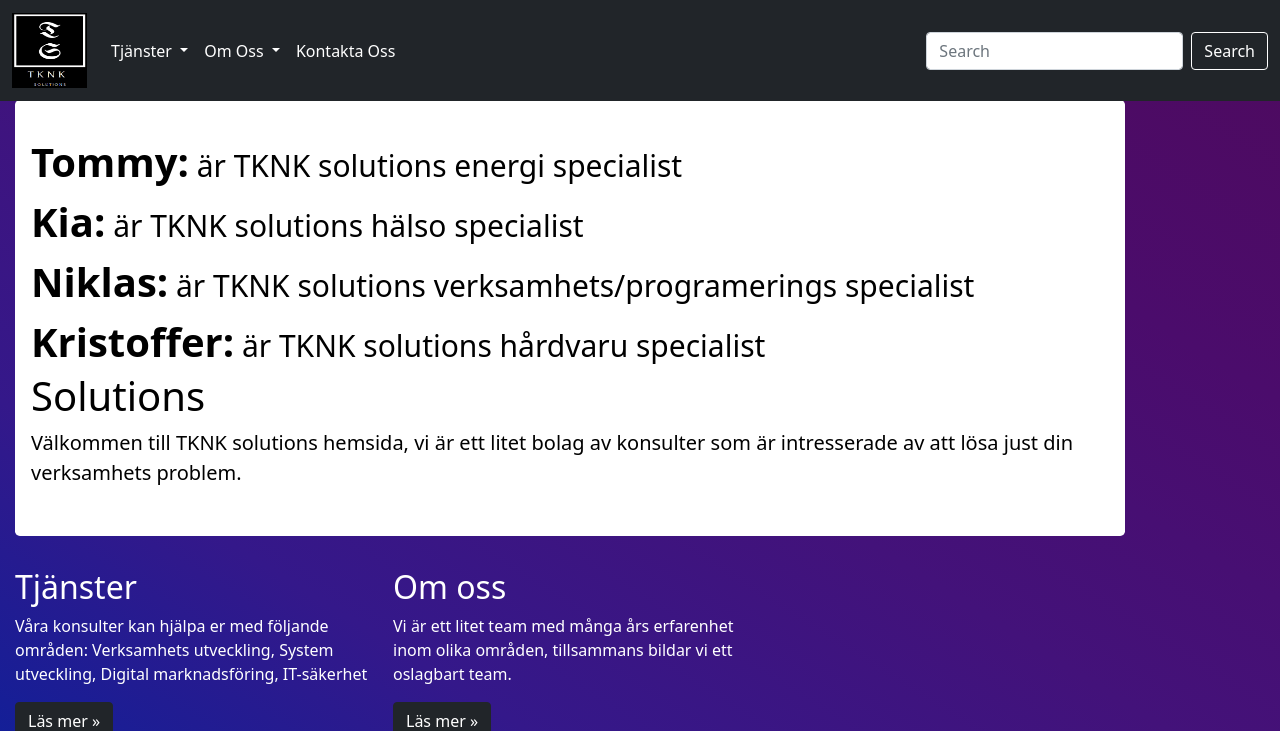
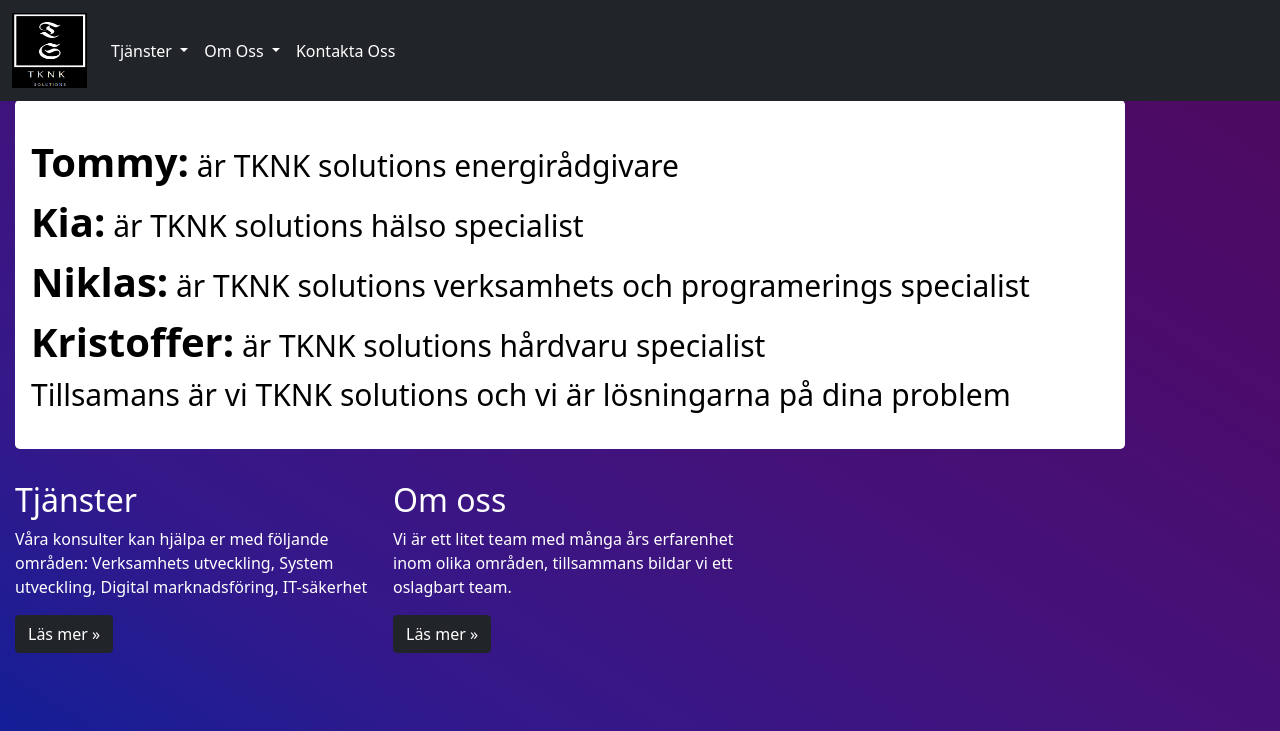
Before and after one commit to SirFunky/TKNK-Solutions-Homepage, an ASP.NET MVC app: page / in a window 1280 px wide. Shown: the top 731 px of the page. Run offline with ASP.NET Core 8 and stand-ins for ASP.NET MVC 5, Linux system fonts and the light colour scheme; the project's own start-up code is not run, and a stand-in starts its controllers and pages; some libraries are stand-ins or nearby versions.

Commit message:
Changed first page text

```diff
--- a/TKNK Solutions Homepage/Views/Home/Index.cshtml
+++ b/TKNK Solutions Homepage/Views/Home/Index.cshtml
@@ -3,12 +3,11 @@
 }
 
 <div class="jumbotron">
-    <div style="font-size:30px"><b style="font-size: 40px">Tommy:</b> är TKNK solutions energi specialist</div>
+    <div style="font-size:30px"><b style="font-size: 40px">Tommy:</b> är TKNK solutions energirådgivare</div>
     <div style="font-size:30px"><b style="font-size: 40px">Kia:</b> är TKNK solutions hälso specialist</div>
-    <div style="font-size:30px"><b style="font-size: 40px">Niklas:</b> är TKNK solutions verksamhets/programerings specialist</div>
+    <div style="font-size:30px"><b style="font-size: 40px">Niklas:</b> är TKNK solutions verksamhets och programerings specialist</div>
     <div style="font-size:30px"><b style="font-size: 40px">Kristoffer:</b> är TKNK solutions hårdvaru specialist</div>
-    <div style="font-size:30px"><h1>Solutions</h1></div>
-    <p class="lead">Välkommen till TKNK solutions hemsida, vi är ett litet bolag av konsulter som är intresserade av att lösa just din verksamhets problem.</p>
+    <div style="font-size:30px">Tillsamans är vi TKNK solutions och vi är lösningarna på dina problem</div>
 </div>
 
 <div class="row">
--- a/TKNK Solutions Homepage/Views/Shared/_Layout.cshtml
+++ b/TKNK Solutions Homepage/Views/Shared/_Layout.cshtml
@@ -60,10 +60,10 @@
                         @Html.ActionLink("Kontakta Oss", "Contact", "Home", null, new { @class = "nav-link" })
                     </li>
                 </ul>
-                <form class="d-flex">
+                @*<form class="d-flex">
                     <input class="form-control me-2" type="search" placeholder="Search" aria-label="Search">
                     <button class="btn btn-outline-success btn-dark" type="submit">Search</button>
-                </form>
+                </form>*@
             </div>
         </div>
     </nav>
```
